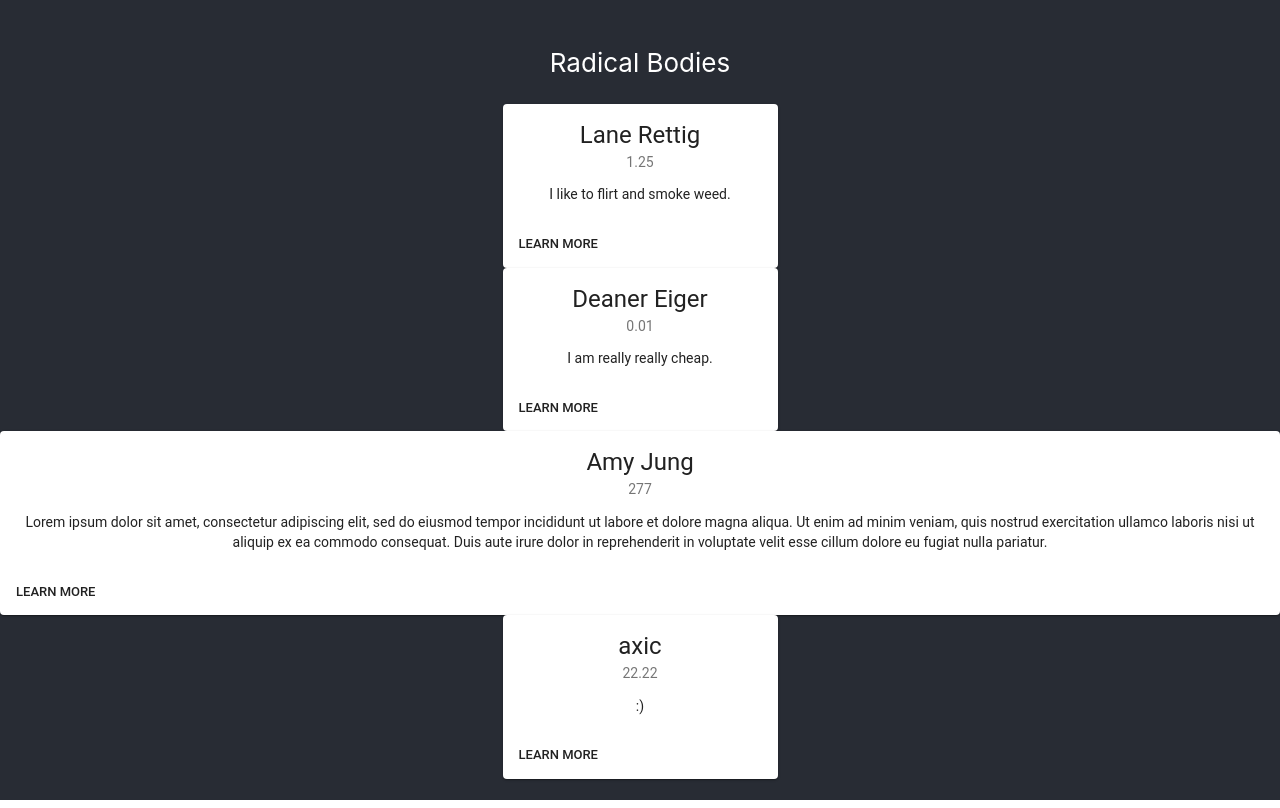
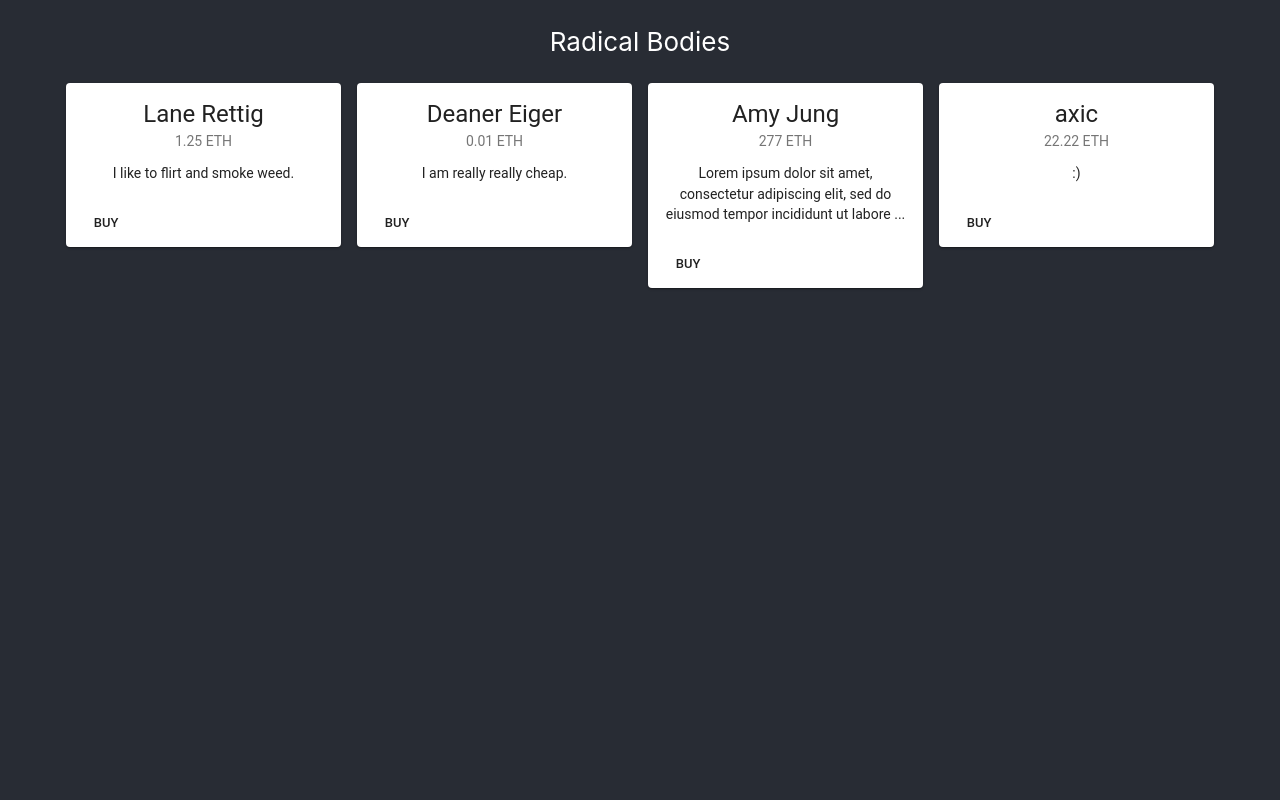
Before and after one commit to RadicalBodies/radical-bodies, a React (Create React App) app: page / in a window 1280 px wide. Built offline with nearby package versions, Linux system fonts and the light colour scheme.

Commit message:
Cleanup grid
Add new grid view component, fix spacing

```diff
--- a/src/App.js
+++ b/src/App.js
@@ -2,7 +2,7 @@ import React, { Component } from 'react'
 import Web3 from 'web3'
 import './App.css'
 
-import SimpleCard from './Card'
+import CardView from './CardView'
 
 import Market from './abi/Market.json'
 import Property from './abi/Property.json'
@@ -80,7 +80,7 @@ class App extends Component {
           <p>
             Radical Bodies
           </p>
-          {tempData.map(prop => <SimpleCard property={prop}/>)}
+          <CardView elements={tempData}/>
         </header>
       </div>
     )
--- a/src/Card.js
+++ b/src/Card.js
@@ -10,6 +10,7 @@ import Typography from '@material-ui/core/Typography'
 const styles = {
   card: {
     minWidth: 275,
+    maxWidth: 275,
   },
   bullet: {
     display: 'inline-block',
@@ -26,7 +27,6 @@ const styles = {
 
 function SimpleCard(props) {
   const { classes, property } = props
-  const bull = <span className={classes.bullet}>•</span>
 
   return (
     <Card className={classes.card}>
@@ -35,14 +35,14 @@ function SimpleCard(props) {
           { property.name }
         </Typography>
         <Typography className={classes.pos} color="textSecondary">
-          { property.price }
+          { property.price } ETH
         </Typography>
         <Typography component="p">
-          { property.description }
+          { property.description.length > 100 ? `${property.description.substring(0,100)}...` : property.description }
         </Typography>
       </CardContent>
       <CardActions>
-        <Button size="small">Learn More</Button>
+        <Button size="small">BUY</Button>
       </CardActions>
     </Card>
   )
--- /dev/null
+++ b/src/CardView.js
@@ -0,0 +1,59 @@
+import React from 'react'
+import PropTypes from 'prop-types'
+import { withStyles } from '@material-ui/core/styles'
+import Grid from '@material-ui/core/Grid'
+
+import SimpleCard from './Card'
+
+const styles = theme => ({
+  root: {
+    flexGrow: 1,
+  },
+  paper: {
+    height: 140,
+    width: 100,
+  },
+  control: {
+    padding: theme.spacing.unit * 2,
+  },
+})
+
+class GuttersGrid extends React.Component {
+  state = {
+    spacing: '16',
+  }
+
+  handleChange = key => (event, value) => {
+    this.setState({
+      [key]: value,
+    })
+  }
+
+  render() {
+    const { classes, elements } = this.props
+    const { spacing } = this.state
+
+    return (
+      <Grid container className={classes.root} spacing={16}>
+        <Grid item xs={12}>
+          <Grid container className={classes.demo} justify="center" spacing={Number(spacing)}>
+            {
+              elements.map(prop =>
+                <Grid key={prop.id} item>
+                  <SimpleCard property={prop}/>
+                </Grid>
+              )
+            }
+          </Grid>
+        </Grid>
+      </Grid>
+    )
+  }
+}
+
+GuttersGrid.propTypes = {
+  classes: PropTypes.object.isRequired,
+  elements: PropTypes.array.isRequired,
+}
+
+export default withStyles(styles)(GuttersGrid)
```
